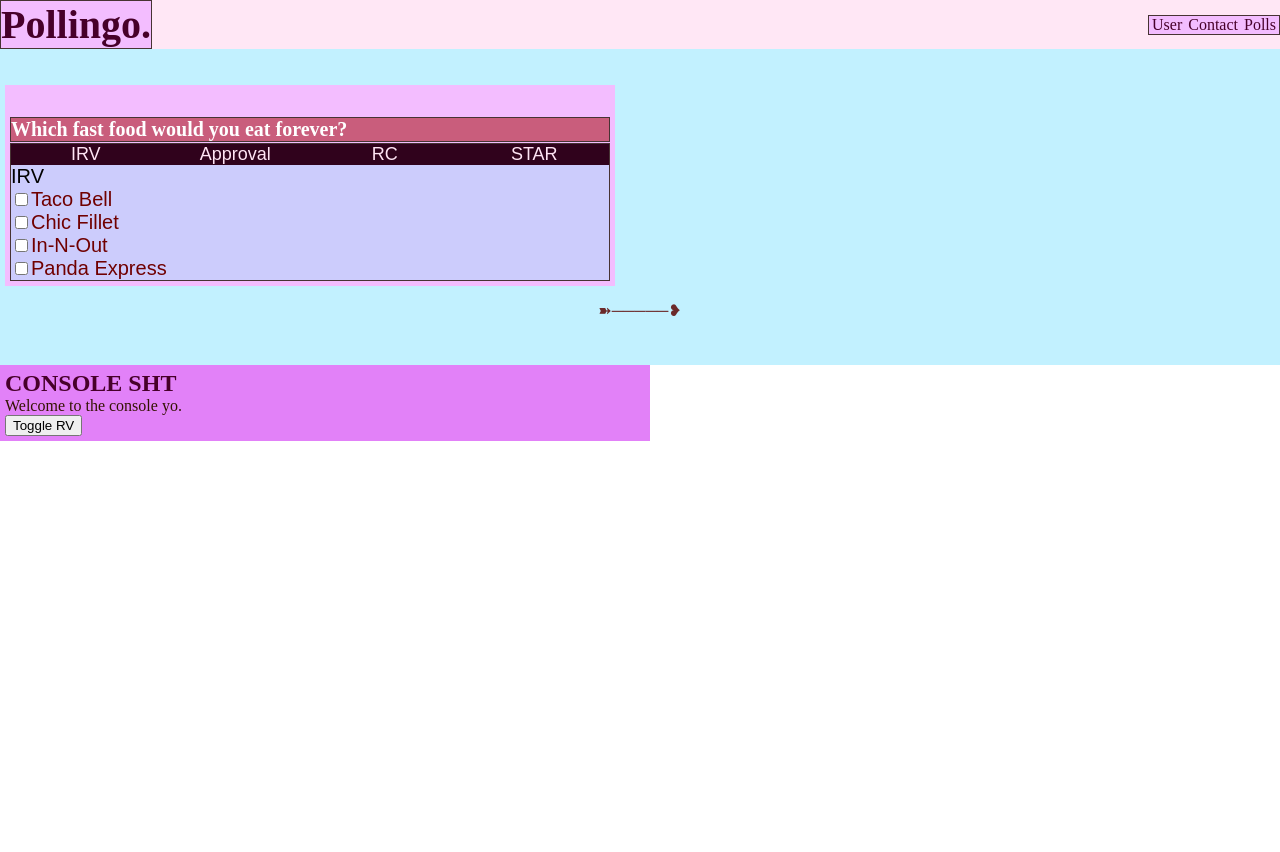
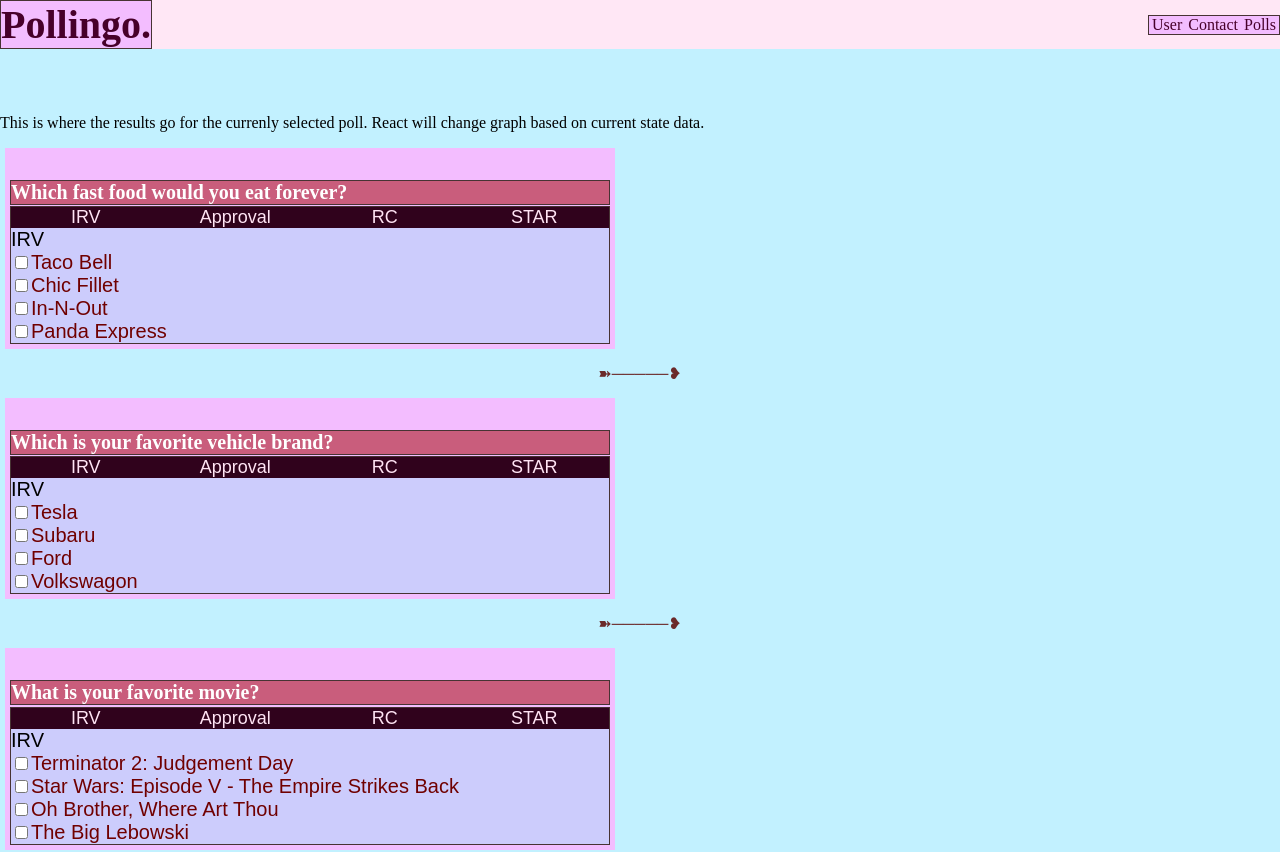
Before and after one commit to el7/Pollingo, a React (Create React App) app: page / in a window 1280 px wide. Shown: the top 852 px of the page. Before the commit the page ends 800 px from the top, so only its background shows below. Built offline with nearby package versions, Linux system fonts and the light colour scheme.

Commit message:
adding results div. will eventually show as graph of data

```diff
--- a/src/js/App.js
+++ b/src/js/App.js
@@ -27,13 +27,12 @@ mongoose.connect(
  *     COMPONENT
  *********************/
 function App() {
-
-
  /************************************
  *     COMPONENT JSX RETURN
  **********************************/
   return (
     <div className="App">
+      wewerewrferferfer
       <LayoutOne />
     </div>
   );
--- a/src/js/components/layoutPollingoOne.js
+++ b/src/js/components/layoutPollingoOne.js
@@ -28,17 +28,15 @@ function LayoutOne() {
                 {/* <HeaderLower tag1={t1} tag2={t2} tag3={t3}/> */}
             </div>
             <div className="grid-item grid-main-item-main grid-main">
+                <div classaName="">
+                    <p>This is where the results go for the currenly selected poll. React will change graph based on current state data.</p>
+                </div>
                 <PollBox q={q1} a1={q1_a1} a2={q1_a2} a3={q1_a3} a4={q1_a4}/>
                 <Separator t="➽─────❥"/>
-                {/* <PollBox q="Which is your favorite vehicle brand?" a1="Tesla" a2="Subaru" a3="Ford" a4="Volkswagon"/>
+                <PollBox q="Which is your favorite vehicle brand?" a1="Tesla" a2="Subaru" a3="Ford" a4="Volkswagon"/>
                 <Separator t="➽─────❥"/>
                 <PollBox q="What is your favorite movie?" a1="Terminator 2: Judgement Day" a2="Star Wars: Episode V - The Empire Strikes Back" a3="Oh Brother, Where Art Thou" a4="The Big Lebowski"/>
                 <Separator t="➽─────❥"/>
-                <PollBox q="What is your favorite movie?" a1="Terminator 2: Judgement Day" a2="Star Wars: Episode V - The Empire Strikes Back" a3="Oh Brother, Where Art Thou" a4="The Big Lebowski"/>
-                <Separator t="➽─────❥"/>
-                <PollBox q="What is your favorite movie?" a1="Terminator 2: Judgement Day" a2="Star Wars: Episode V - The Empire Strikes Back" a3="Oh Brother, Where Art Thou" a4="The Big Lebowski"/>
-                <Separator t="➽─────❥"/>
-                <PollBox q="What is your favorite movie?" a1="Terminator 2: Judgement Day" a2="Star Wars: Episode V - The Empire Strikes Back" a3="Oh Brother, Where Art Thou" a4="The Big Lebowski"/>                 */}
             </div>
             <div className="grid-item grid-main-item-footer">
                 <Console />
--- a/src/js/models/users.js
+++ b/src/js/models/users.js
@@ -1,3 +1,6 @@
+
+// todo: pretty sure this can be deleted, see /backend/models
+
 const mongoose = require('mongoose');
 
 const userSchema = mongoose.Schema({
--- a/src/js/routes/users_route.js
+++ b/src/js/routes/users_route.js
@@ -1,3 +1,6 @@
+
+// todo: pretty sure this can be deleted, see /backend/routes
+
 const express = require('express');
 const router = express.Router();
 const Mongoose = require('mongoose');
--- a/src/js/server.js
+++ b/src/js/server.js
@@ -1,3 +1,7 @@
+
+// prety sure this can be deleted. see /backend/server.js
+
+/*
 const http = require('http')
 
 // const port = process.env.PORT
@@ -6,3 +10,4 @@ const port = process.env.PORT || 3000;
 const server = http.createServer();
 
 server.listen(port);
+*/
```
Also changed, not shown: 1 other file (tests, documents, lock files or other folders).
